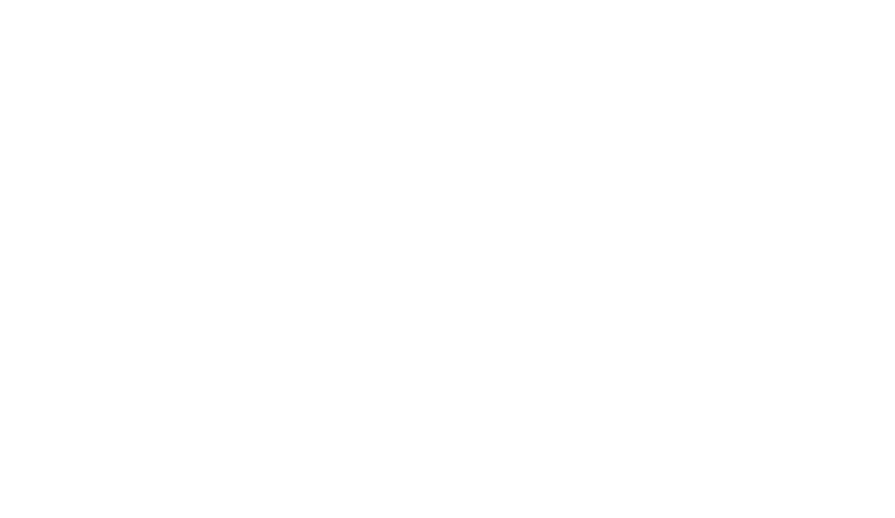
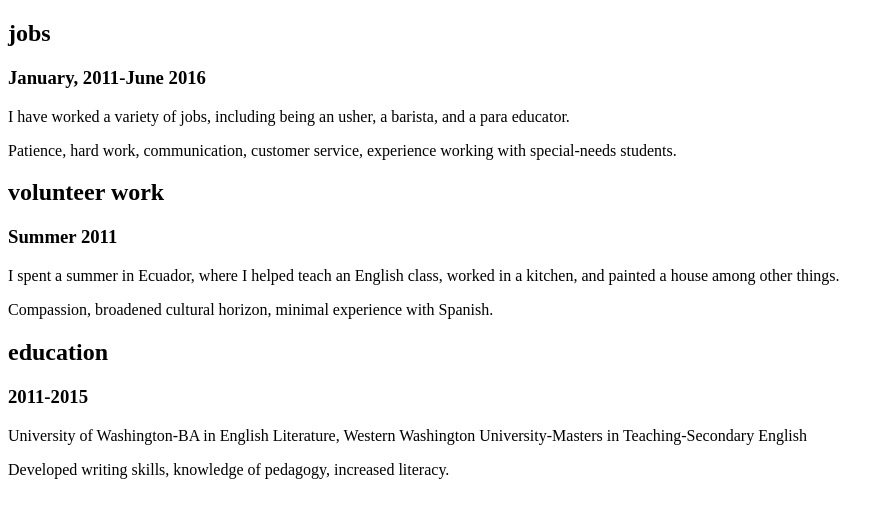
Before and after one commit to Andersonsean27/portfolio, a plain HTML site: page experiences.html in a window 1280 px wide. Shown: the whole page, without its empty margins (0-895 px from the left). Drawn offline with nearby package versions, Linux system fonts and the light colour scheme.

Commit message:
rendered

```diff
--- a/experiences.html
+++ b/experiences.html
@@ -13,5 +13,6 @@
     </section>
      <script src="https://ajax.googleapis.com/ajax/libs/jquery/2.1.4/jquery.min.js"></script>
     <script src="Experience.js"> </script>
+    <script src="portfolio.js"> </script>
   </body>
 </html>
--- a/portfolio.js
+++ b/portfolio.js
@@ -1,16 +1,25 @@
 'use strict';
-function Experience (type, dates, description, value) {
-  this.type = type;
-  this.dates = dates;
-  this.description = description;
-  this.value = value;
+var qualities = [];
+
+function Experience (opts) {
+  this.type = opts.type;
+  this.dates = opts.dates;
+  this.description = opts.description;
+  this.value = opts.value;
 }
-Section.prototype.toHtml = function () {
+Experience.prototype.toHtml = function () {
   var $newSection = $('section.template').clone();
 
   $newSection.find('h1').text(this.type);
   $newSection.find('.dates').text(this.dates);
-  $newSection.find('description').html(this.description);
+  $newSection.find('.description').text(this.description);
   $newSection.find('.value').text(this.value);
+  $newSection.removeClass();
   return $newSection;
 };
+experience.forEach(function(currentExperience) {
+  qualities.push(new Experience (currentExperience));
+});
+qualities.forEach(function(currentQuality) {
+  $('body').append(currentQuality.toHtml());
+});
```
